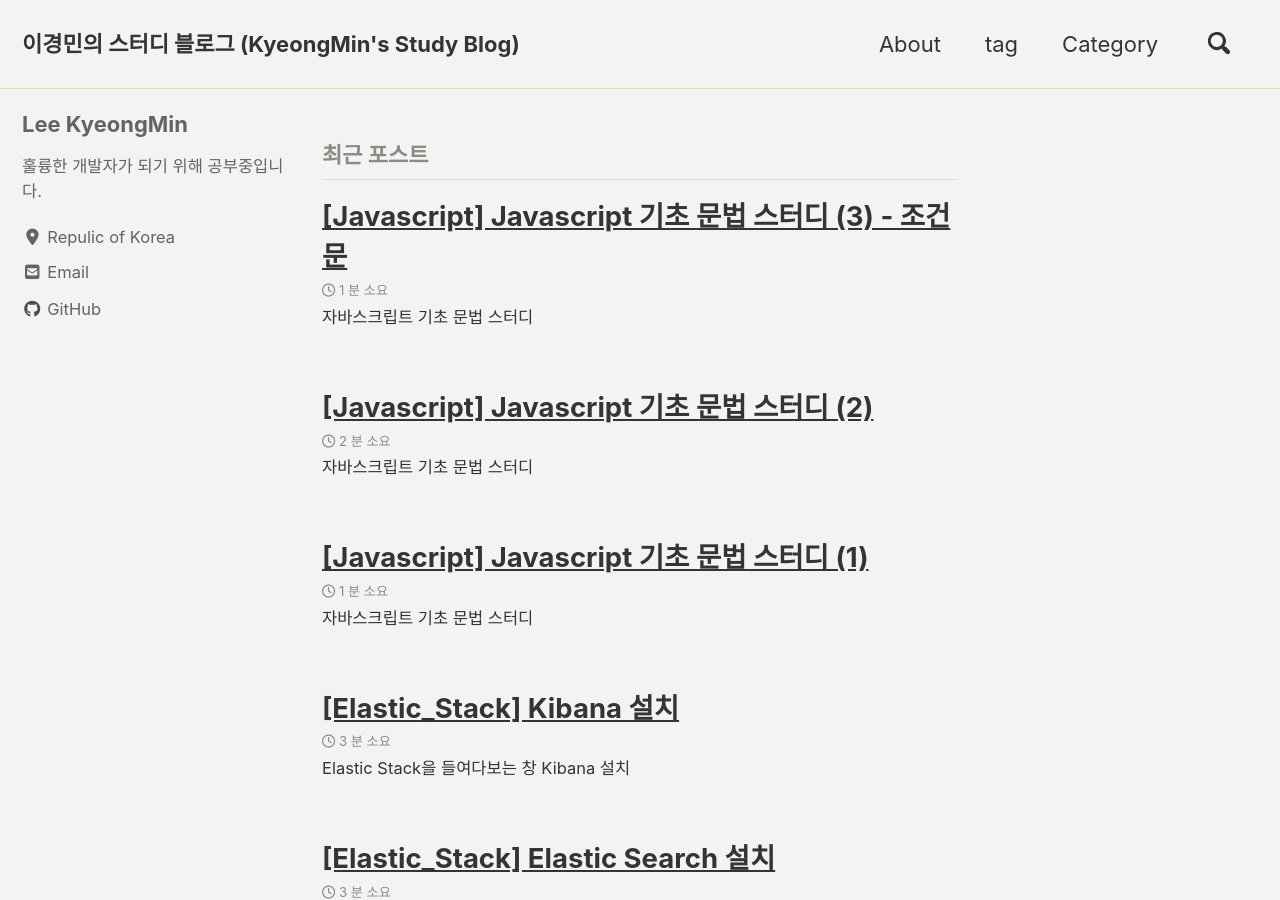
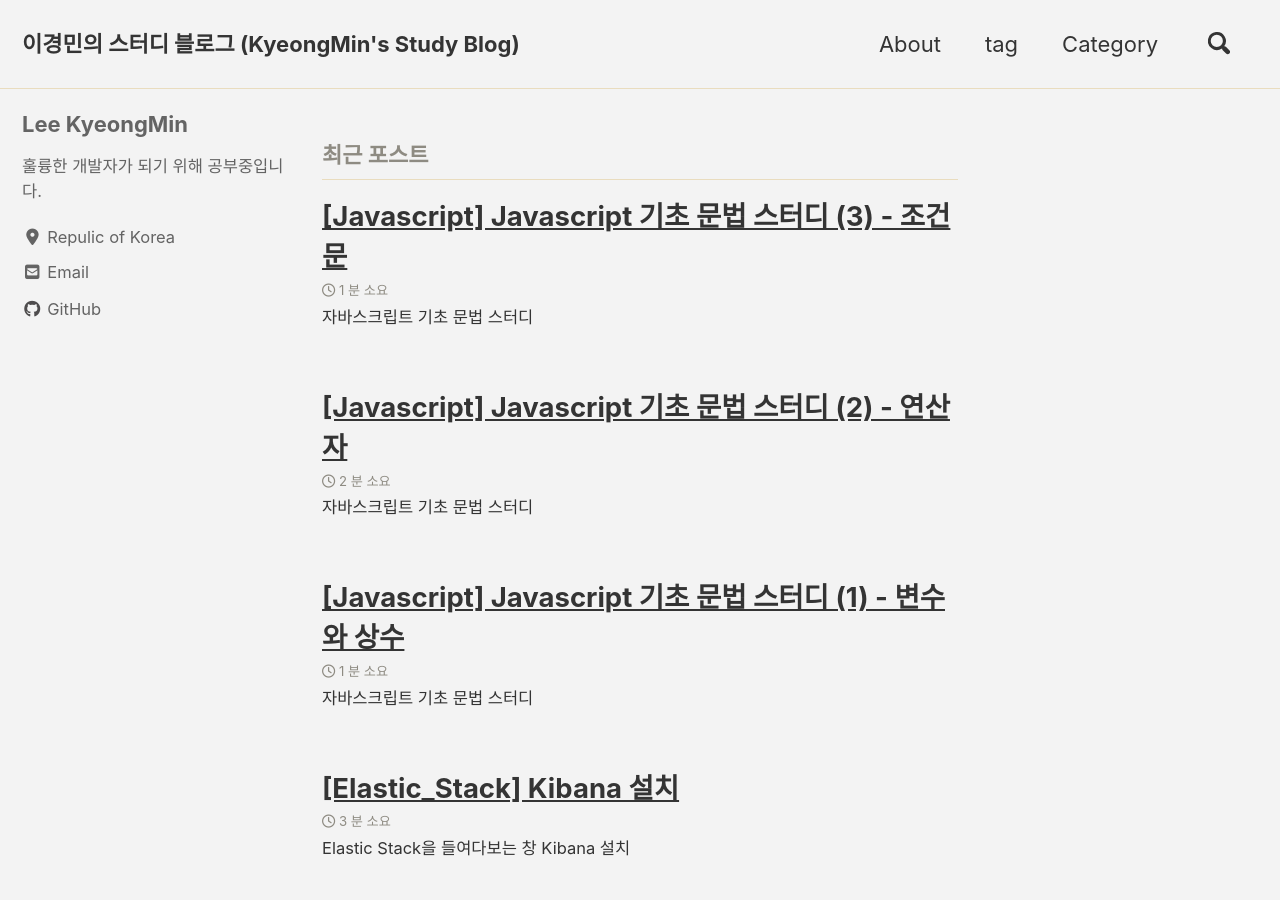
Before and after one commit to ekmst1027/test, a Jekyll site: the page built from index.html, in a window 1280 px wide and 900 px high. Built offline with Jekyll 4.4.1, drawn with Linux system fonts in a browser that asks for light colours; cached includes are drawn as plain includes; nearby versions of some CDN libraries; the list of posts is cut into pages by our own code.

Commit message:
change artilces title

```diff
--- a/_posts/javascript_basic/2020-08-17-1.javascript_variable.md
+++ b/_posts/javascript_basic/2020-08-17-1.javascript_variable.md
@@ -1,5 +1,5 @@
 ---
-title: "[Javascript] Javascript 기초 문법 스터디 (1)"
+title: "[Javascript] Javascript 기초 문법 스터디 (1) - 변수와 상수"
 excerpt: "자바스크립트 기초 문법 스터디"
 toc: true
 toc_sticky: true
--- a/_posts/javascript_basic/2020-09-06-2.javascript_operator.md
+++ b/_posts/javascript_basic/2020-09-06-2.javascript_operator.md
@@ -1,5 +1,5 @@
 ---
-title: "[Javascript] Javascript 기초 문법 스터디 (2)"
+title: "[Javascript] Javascript 기초 문법 스터디 (2) - 연산자"
 excerpt: "자바스크립트 기초 문법 스터디"
 toc: true
 toc_sticky: true
```
